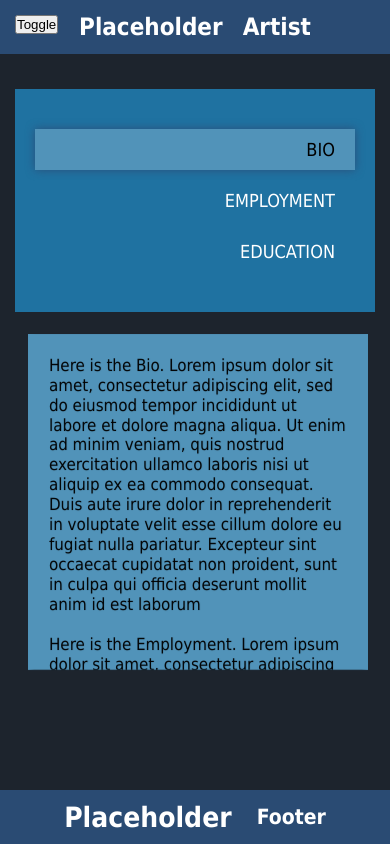
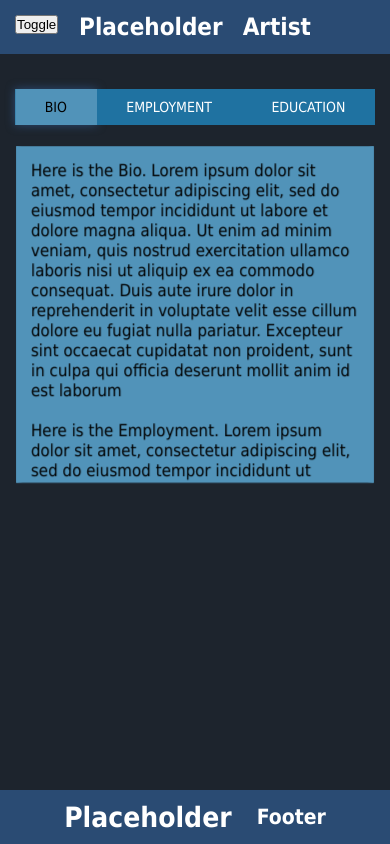
Before and after one commit to reedjoe/next-portfolio-site, a Next.js app: page /next-portfolio-site/about in a window 390 px wide. Built offline with nearby package versions, Linux system fonts and the light colour scheme.

Commit message:
Initial fix for About page mobile stylings

```diff
--- a/styles/About.module.css
+++ b/styles/About.module.css
@@ -5,20 +5,14 @@
     grid-template-areas: 'title' 'content';
 }
 
-@media only screen and (min-width: 850px) {
-    .container {
-        grid-template-columns: 250px auto;
-        grid-template-areas: 'title content';
-    }
-}
-
 .leftContainer {
     grid-template: 'title';
     background-color: #1f72a1;
-    padding: 40px 20px;
+    padding: 0;
     display: grid;
     grid-template-rows: auto;
-    gap: 10px;
+    grid-template-columns: auto auto auto;
+    gap: 0;
 }
 
 .sectionLink {
@@ -33,19 +27,19 @@
     cursor: pointer;
 
     text-transform: uppercase;
-    font-size: 18px;
+    font-size: 14px;
     font-weight: 200;
 
     display: flex;
     flex-direction: column;
     justify-content: center;
-    text-align: end;
+    text-align: center;
 }
 
 .sectionLinkDynamic,
 .sectionLinkDynamicInner {
     display: flex;
-    justify-content: flex-end;
+    justify-content: center;
     align-items: center;
     position: absolute;
     top:0;
@@ -64,7 +58,7 @@
 }
 
 .sectionLinkDynamicInner {
-    padding-right: 20px;
+    padding-right: 0;
 }
 
 .sectionLink:hover .sectionLinkDynamic {
@@ -91,23 +85,16 @@
 .rightContainer {
     grid-template: 'content';
     display: grid;
-    width: 90%;
     transform-style: preserve-3d;
     --_t: perspective(2000px) rotateX(-90deg) rotate(180deg) scaleX(-1);
     /* animation: rotation 14s cubic-bezier(0.5, -0.2, 0.5, 1.2) infinite; */
     transition: all cubic-bezier(0.5, -0.2, 0.5, 1.2) 1.5s;
     transform: var(--_t) rotate(0deg);
 
+    width: unset;
     margin-top: 30px;
-    margin-left: 1.3rem;
-}
-
-@media only screen and (min-width: 850px) {
-    .rightContainer {
-        width: 420px;
-        margin-left: 80px;
-        margin-top: 0;
-    }
+    margin-right: 10px;
+    margin-left: 10px;
 }
 
 /* @keyframes rotation {
@@ -154,7 +141,7 @@
 
 .sectionContainer {
     background-color: #5193B9;
-    padding: 20px;
+    padding: 14px;
     overflow: hidden;
     /* animation: height 14s cubic-bezier(0.5, -0.2, 0.5, 1.2) infinite; */
     transition: all cubic-bezier(0.5, -0.2, 0.5, 1.2) 1.5s;
@@ -176,3 +163,40 @@
         max-height: 320px;
     }
 } */
+
+@media only screen and (min-width: 850px) {
+    .container {
+        grid-template-columns: 250px auto;
+        grid-template-areas: 'title content';
+    }
+
+    .leftContainer {
+        padding: 40px 20px;
+        grid-template-columns: unset;
+        gap: 10px;
+    }
+
+    .sectionLink {
+        font-size: 18px;
+        text-align: end;
+    }
+
+    .sectionLinkDynamic,
+    .sectionLinkDynamicInner {
+        justify-content: flex-end;
+    }
+
+    .sectionLinkDynamicInner {
+        padding-right: 20px;
+    }
+
+    .rightContainer {
+        width: 420px;
+        margin-left: 100px;
+        margin-top: 0;
+    }
+
+    .sectionContainer {
+        padding: 20px;
+    }
+}
```
